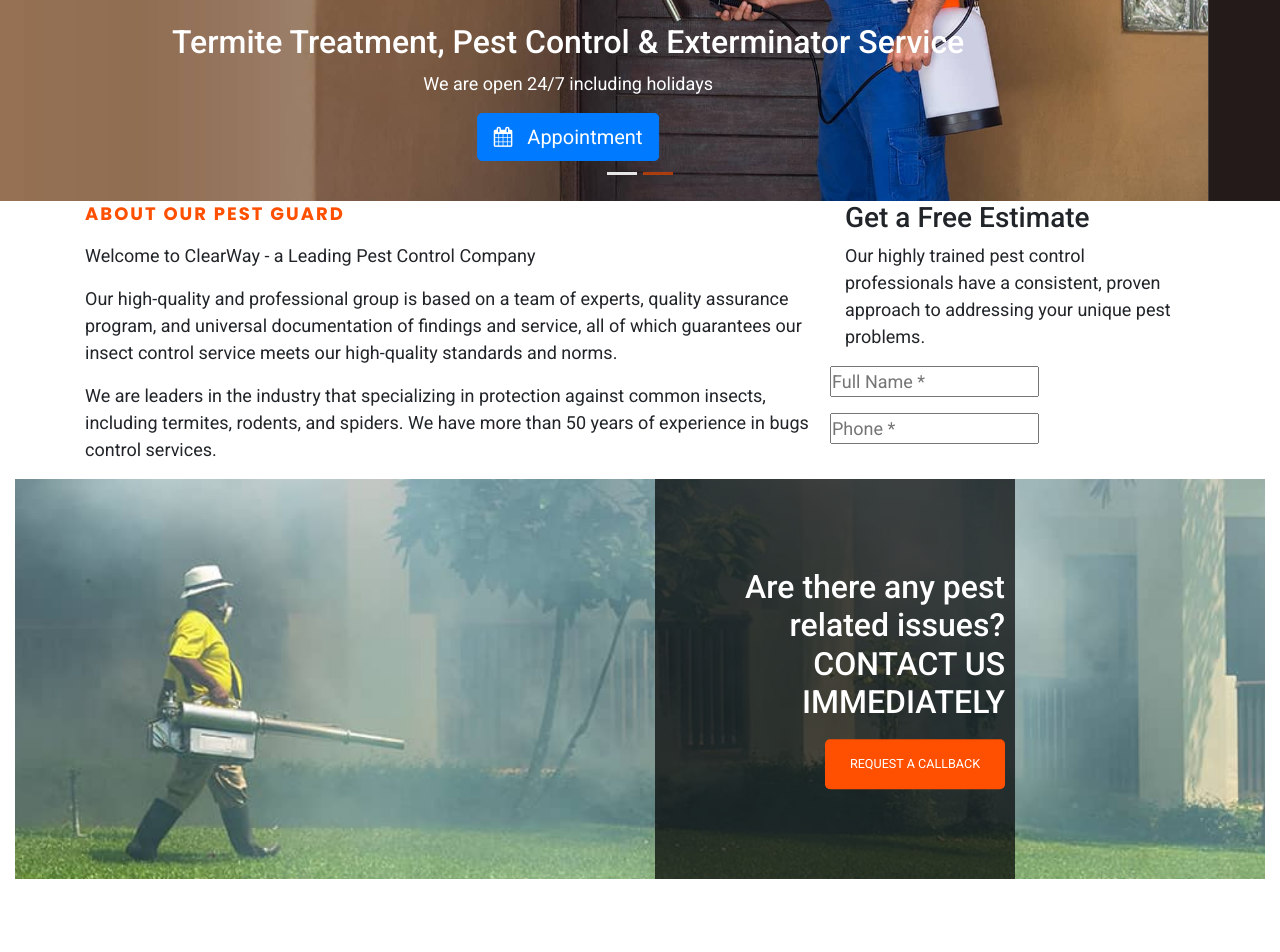
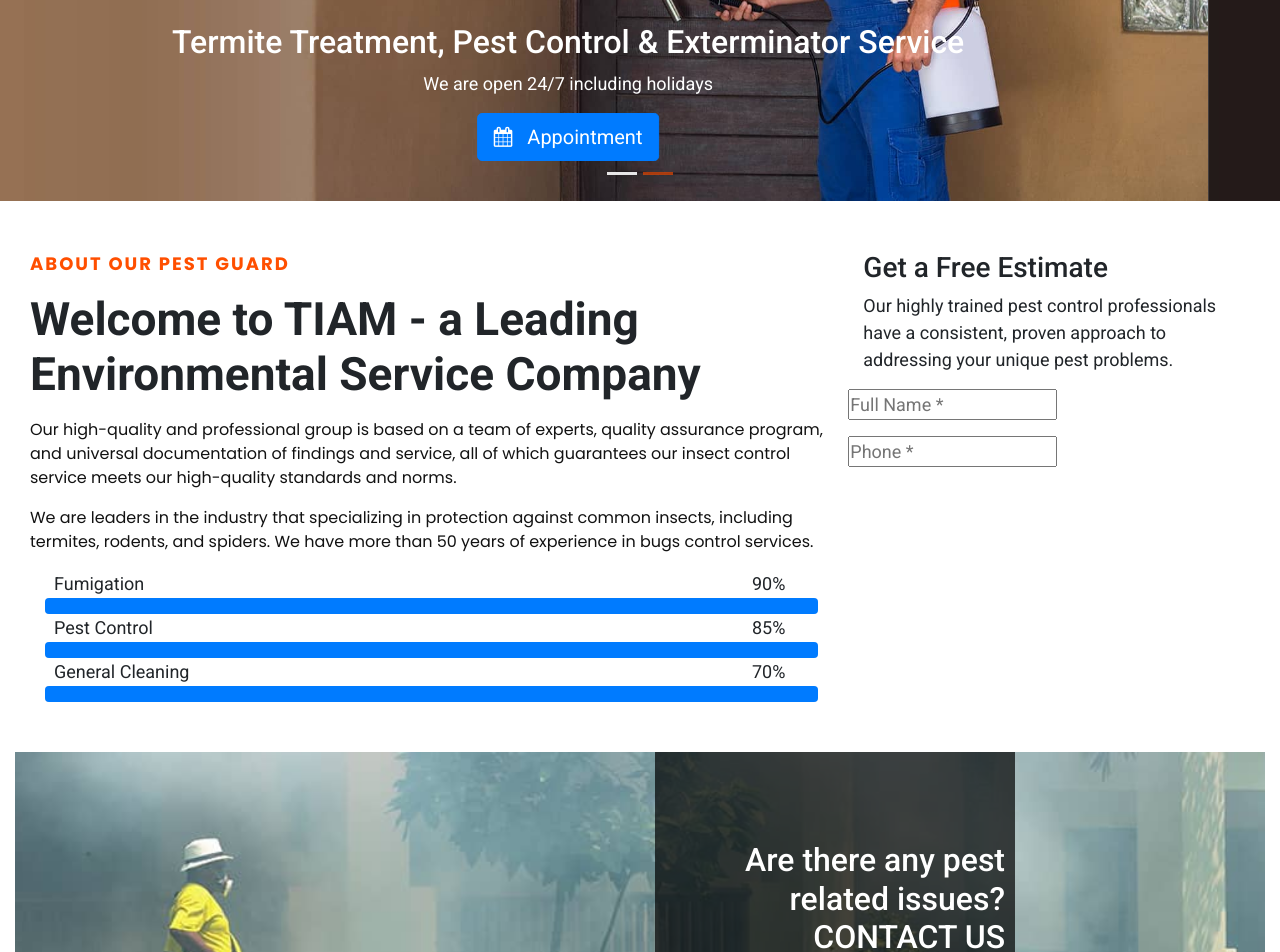
Before and after one commit to pixelPerfectTech/Tiam, a website: page index.html in a window 1280 px wide. Shown: the part 427-1379 px from the top of the page. Before the commit the page ends 1306 px from the top, so only its background shows below. Drawn offline with nearby package versions, Linux system fonts and the light colour scheme.

Commit message:
Added Index

```diff
--- a/css/style.css
+++ b/css/style.css
@@ -15,6 +15,7 @@
     font-size: 18px;
 }
 
+/* Navigation part */
 .navbar-text{
     color: #fff!important;
 }
@@ -27,6 +28,15 @@
     background-color: var(--orange-color);
 }
 
+/* Navigation part ends */
+
+/* About us */
+.about-content{
+    margin: 0px auto;
+    padding: 50px 0px;
+    min-height: 400px;
+}
+
 .pest_guard_header{
     color: var(--orange-color);
     font-family: 'Poppins', sans-serif;
@@ -35,6 +45,29 @@
     line-height: 1.4;
     letter-spacing: 2px;
 }
+
+.pest_guard_intro{
+    font-weight: 700;
+    font-size: 46px;
+    line-height: 1.2;
+    letter-spacing: 0px;
+}
+
+.pest_guard_article{
+    font-weight: 400;
+    font-style: normal;
+    font-family: 'Poppins', sans-serif;
+    color: #121212;
+    font-size: 16px;
+    line-height: 1.5;
+    letter-spacing: 0px;
+}
+
+.progress_item{
+    height: 28px;
+}
+
+/* about us end */
 /*
 VIEWPORTS
 
--- a/index.html
+++ b/index.html
@@ -61,15 +61,43 @@
 
     <main class="container-fluid">
         <!-- About our pest guard -->
-        <section class="container">
-            <div class="row">
+        <section class="row about-content">
             <div class="col-12 col-md-8">
                 <p class="pest_guard_header">ABOUT OUR PEST GUARD</p>
-                    <p class="pest_guard_intro">Welcome to ClearWay -  a Leading Pest Control Company</p>
+                <p class="pest_guard_intro">Welcome to TIAM -  a Leading Environmental Service Company</p>
 
                 <p class="pest_guard_article">Our high-quality and professional group is based on a team of experts, quality assurance program, and universal documentation of findings and service, all of which guarantees our insect control service meets our high-quality standards and norms.</p>
 
                 <p class="pest_guard_article">We are leaders in the industry that specializing in protection against common insects, including termites, rodents, and spiders. We have more than 50 years of experience in bugs control services.</p>
+
+                <div class="col-12">
+                    <div>
+                        <div class="row pl-4 pr-5 progress_item">
+                            <p class="mr-auto">Fumigation</p> <p>90%</p>
+                        </div>
+                        <div class="progress">
+                            <div class="progress-bar" role="progressbar" style="width: 100%" aria-valuenow="100" aria-valuemin="0" aria-valuemax="100"></div>
+                        </div>
+                    </div>
+                    <div>
+                        <div class="row pl-4 pr-5 progress_item">
+                            <p class="mr-auto">Pest Control</p> <p>85%</p>
+                        </div>
+                        <div class="progress">
+                            <div class="progress-bar" role="progressbar" style="width: 100%" aria-valuenow="100" aria-valuemin="0" aria-valuemax="100"></div>
+                        </div>
+                    </div>
+                    <div class="">
+                        <div class="row pl-4 pr-5 progress_item">
+                            <p class="mr-auto">General Cleaning</p> <p>70%</p>
+                        </div>
+                        <div class="progress">
+                            <div class="progress-bar" role="progressbar" style="width: 100%" aria-valuenow="100" aria-valuemin="0" aria-valuemax="100"></div>
+                        </div>
+                    </div>
+                </div>
+
+
             </div>
             <div class="col-12 col-md-4">
                 <h3>Get a Free Estimate</h3>
@@ -82,7 +110,6 @@
                         <input type="tel" id="client_telephone_number" name="client_telephone_number" placeholder="Phone *" required>
                     </div>
                 </form>
-                </div>
             </div>
         </section>
         <!-- 30 years of pest management experience -->
```
Lines whose indentation alone changed are shown as unchanged.
